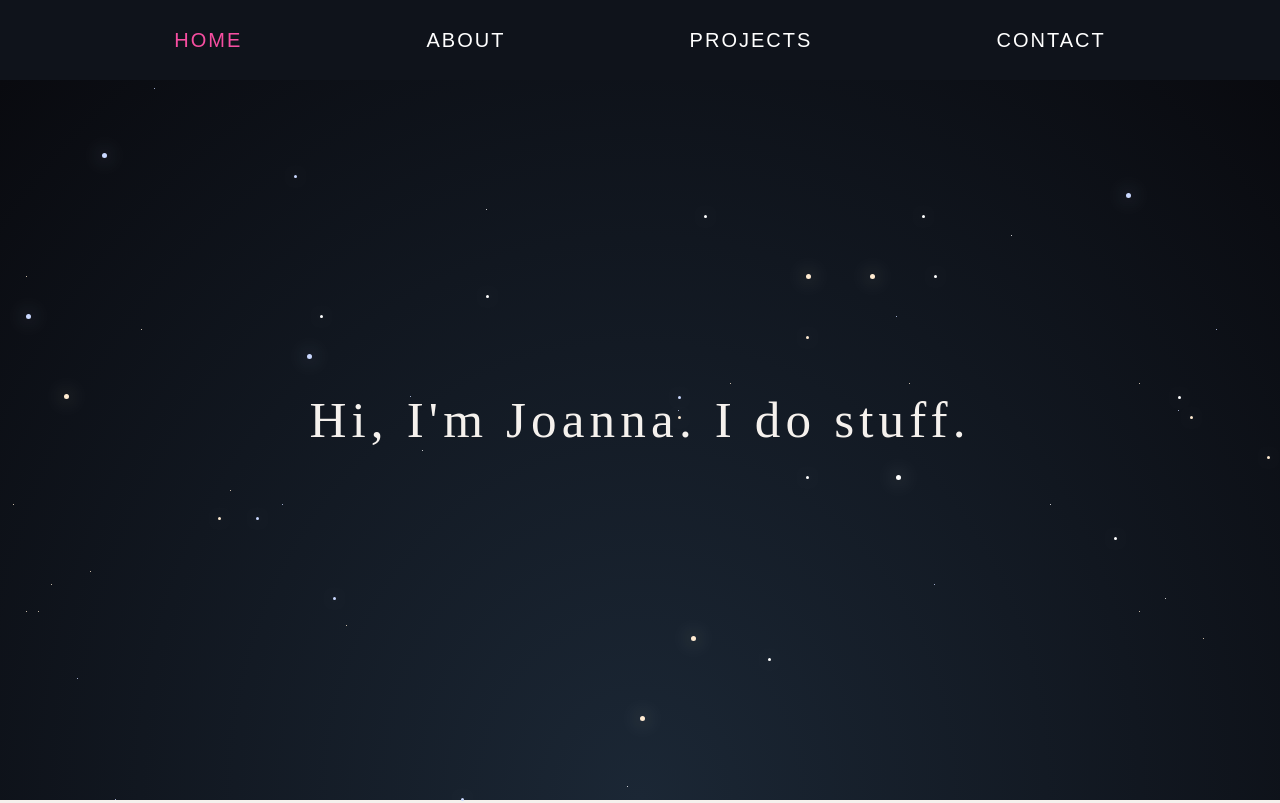
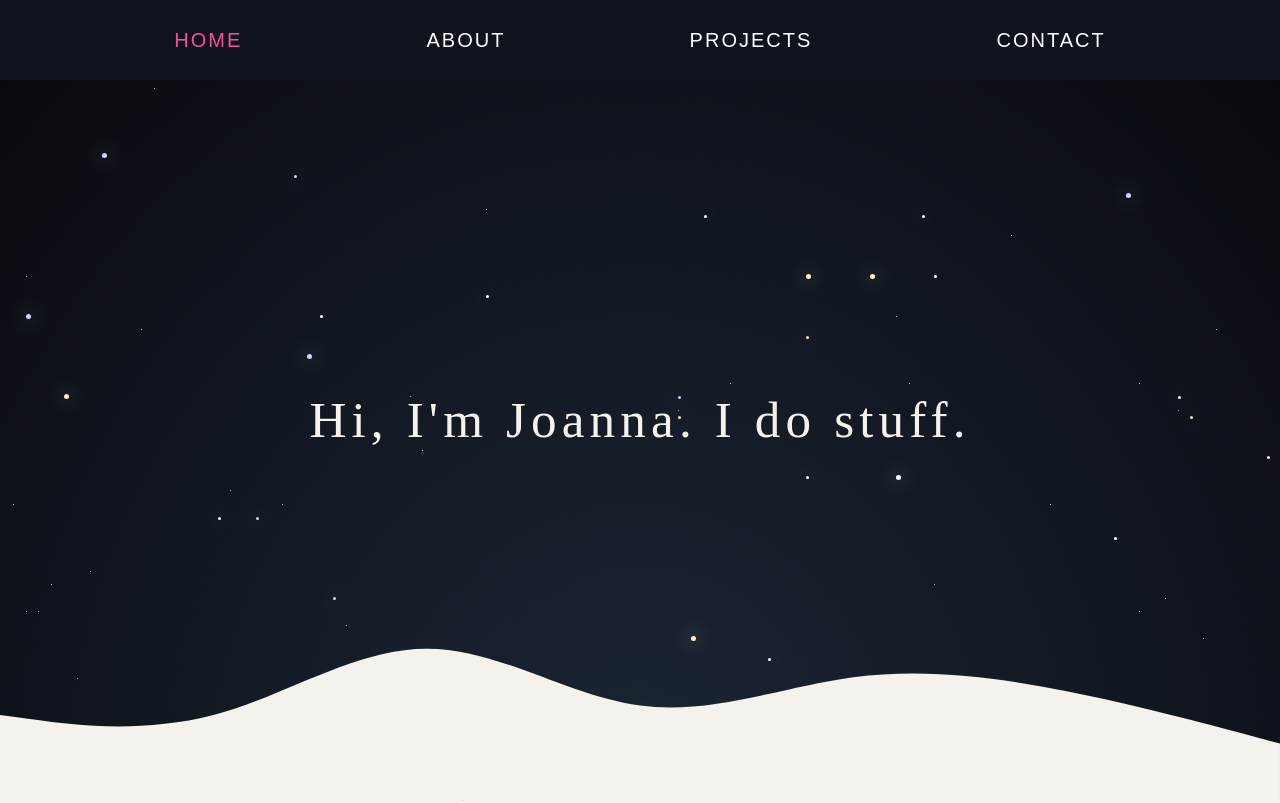
Before and after one commit to jo-szefer/portfolio, a React (Create React App) app in the folder frontend/: page / in a window 1280 px wide. Shown: the top 803 px of the page. Built offline with nearby package versions, Linux system fonts and the light colour scheme.

Commit message:
add wave divider component

```diff
--- a/frontend/src/App.js
+++ b/frontend/src/App.js
@@ -1,15 +1,19 @@
 import React from "react";
 import "./App.css";
+
 import { Home } from "./components/Home";
 import { About } from "./components/About";
 import { Contact } from "./components/Contact";
 import { Projects } from "./components/Projects";
 import { Navigation } from "./components/Navigation";
+import { WaveDivider } from "./components/common/WaveDivider";
+
 function App() {
   return (
     <div className="App">
       <Navigation />
       <Home />
+      <WaveDivider />
       <About />
       <Projects />
       <Contact />
--- /dev/null
+++ b/frontend/src/components/common/WaveDivider.jsx
@@ -0,0 +1,25 @@
+import React from "react";
+import styled from "styled-components";
+
+const SvgContainer = styled.svg`
+  position: absolute;
+  bottom: 0;
+`;
+
+export const WaveDivider = () => {
+  const svg = (
+    <SvgContainer
+      id="divider"
+      xmlns="http://www.w3.org/2000/svg"
+      viewBox="0 0 1440 320"
+    >
+      <path
+        fill="#f5f1ed"
+        fill-opacity="1"
+        d="M0,224L40,229.3C80,235,160,245,240,224C320,203,400,149,480,149.3C560,149,640,203,720,213.3C800,224,880,192,960,181.3C1040,171,1120,181,1200,197.3C1280,213,1360,235,1400,245.3L1440,256L1440,320L1400,320C1360,320,1280,320,1200,320C1120,320,1040,320,960,320C880,320,800,320,720,320C640,320,560,320,480,320C400,320,320,320,240,320C160,320,80,320,40,320L0,320Z"
+      ></path>
+    </SvgContainer>
+  );
+
+  return svg;
+};
```
